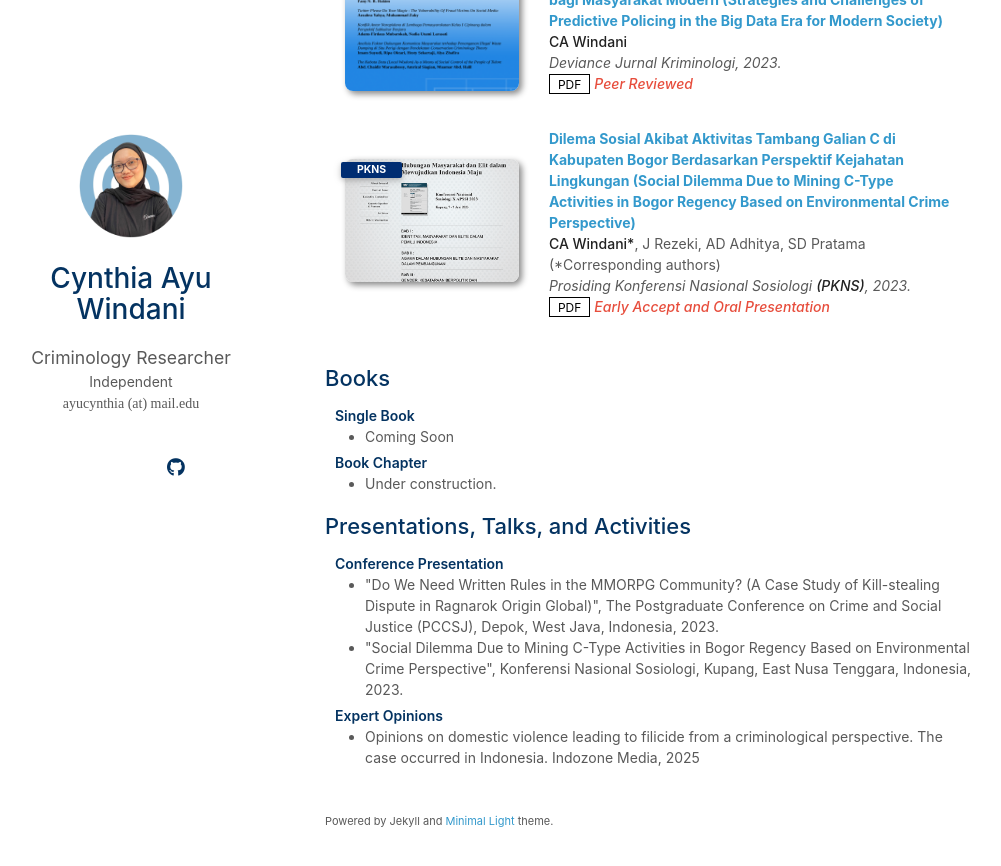
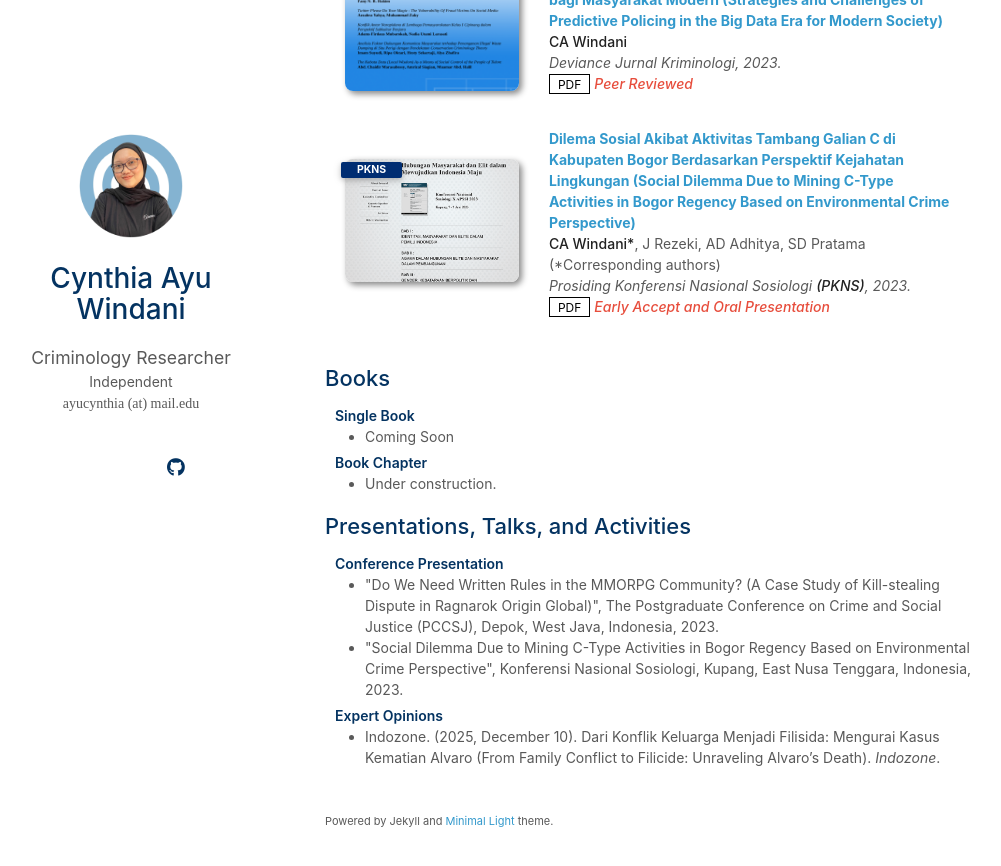
Before and after one commit to kulacino/kulacino.github.io, a Jekyll site: the page built from index.md, in a window 1280 px wide and 900 px high, scrolled down 884 px. Shown: the top 866 px of the window, without its empty margins (145-1146 px from the left). Built offline with Jekyll 4.4.1, drawn with Linux system fonts in a browser that asks for light colours; a style sheet for code colours, icons or effects is not loaded; our own code applies the rules of GitHub Pages for plain Markdown files.

Commit message:
Update expert opinion link and citation format

```diff
--- a/_includes/activities.md
+++ b/_includes/activities.md
@@ -11,5 +11,5 @@
 <h4 style="margin:0 10px 0;">Expert Opinions</h4>
 
 <ul style="margin:0 0 20px;">
-  <li><a href="https://www.indozone.id/liputan-khusus/2486493206/dari-konflik-keluarga-menjadi-filisida-mengurai-kasus-kematian-alvaro"><autocolor>Opinions on domestic violence leading to filicide from a criminological perspective. The case occurred in Indonesia. Indozone Media, 2025</autocolor></a></li>
+  <li><a href="https://www.indozone.id/liputan-khusus/2486493206/dari-konflik-keluarga-menjadi-filisida-mengurai-kasus-kematian-alvaro"><autocolor>Indozone. (2025, December 10). Dari Konflik Keluarga Menjadi Filisida: Mengurai Kasus Kematian Alvaro (From Family Conflict to Filicide: Unraveling Alvaro’s Death). <i>Indozone</i>. </autocolor></a></li>
 </ul>
```
